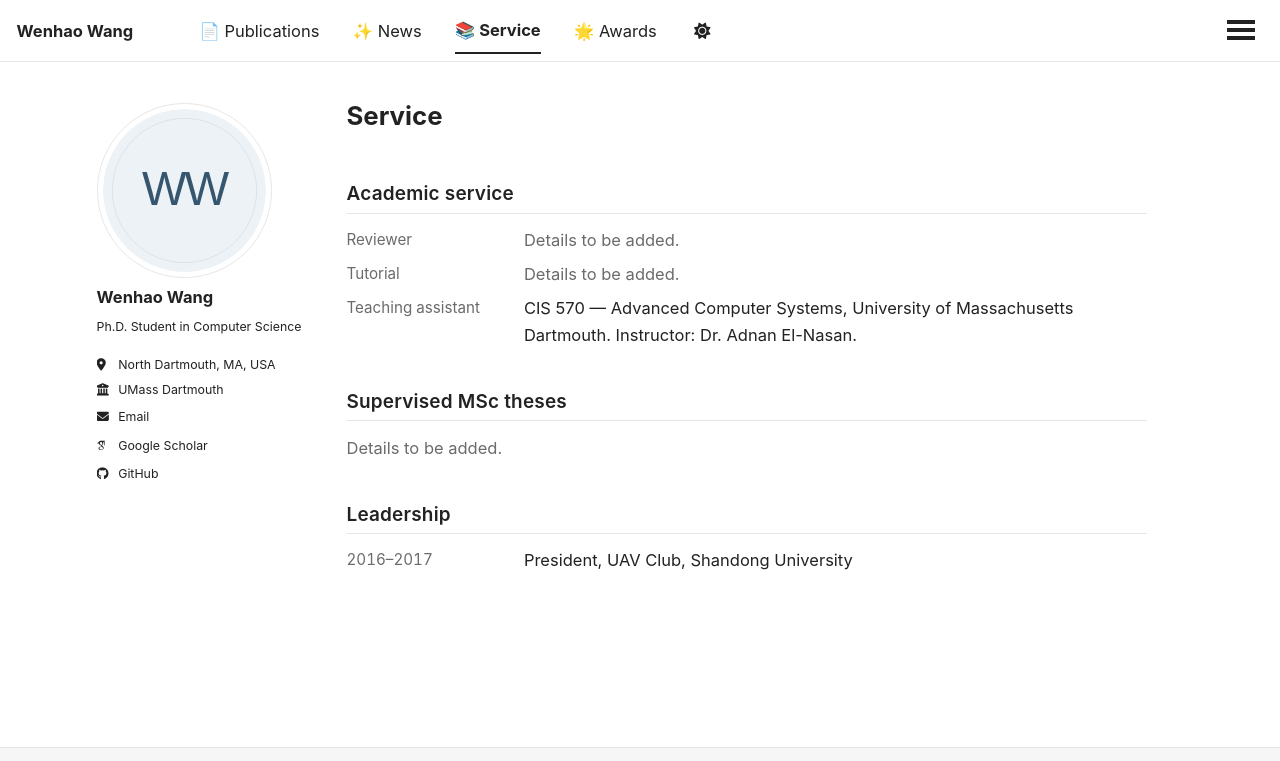
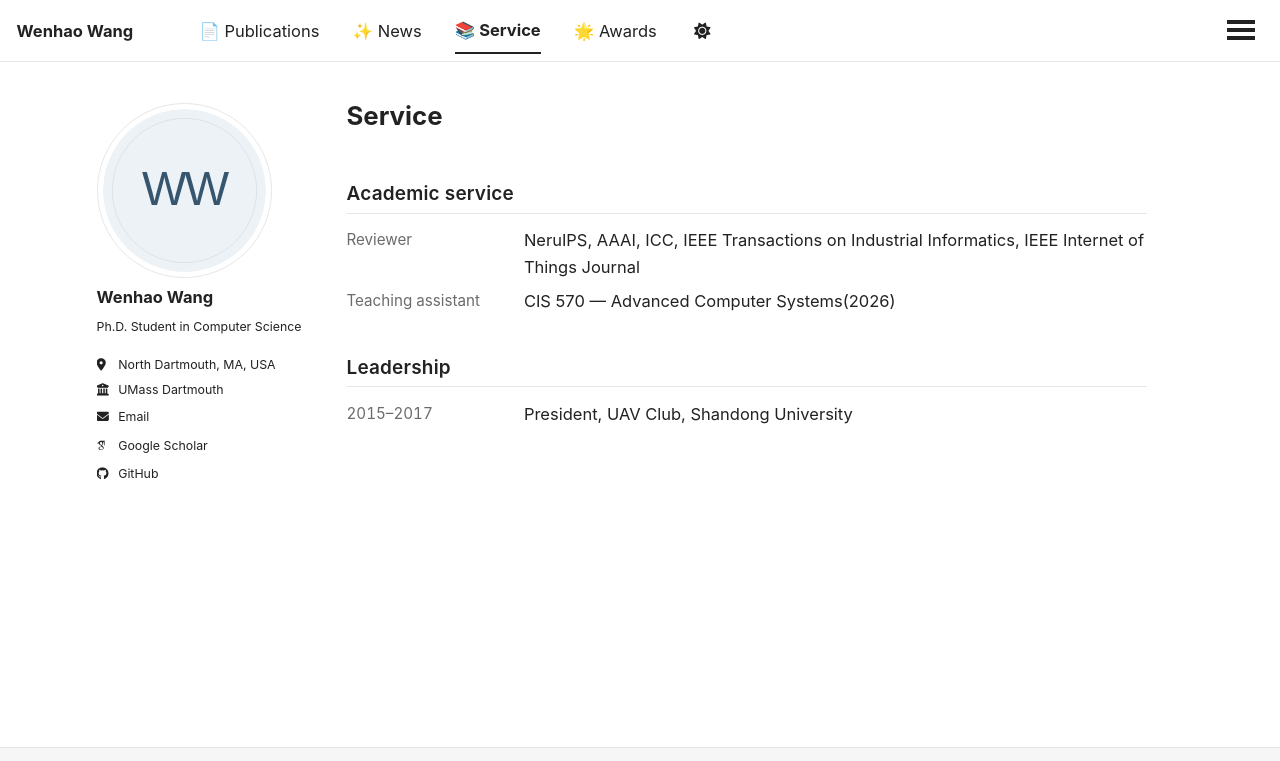
Before and after one commit to flyboyhoward/flyboyhoward.github.io, a Jekyll site: the page built from _pages/service.html, in a window 1280 px wide, cut to the strip 0-761 px from the top of the page. Built offline with Jekyll 4.4.1, drawn with Linux system fonts in a browser that asks for light colours; some web fonts are replaced; a script that is not in the unit is left out.

Commit message:
Update publication topics, service, teaching, and homepage content

```diff
--- a/_data/service.yml
+++ b/_data/service.yml
@@ -2,19 +2,19 @@
 - heading: "Academic service"
   entries:
     - date: "Reviewer"
-      text: ""
-    - date: "Tutorial"
-      text: ""
+      text: "NeruIPS, AAAI, ICC, IEEE Transactions on Industrial Informatics, IEEE Internet of Things Journal "
+    # - date: "Tutorial"
+    #   text: ""
     - date: "Teaching assistant"
-      text: "CIS 570 — Advanced Computer Systems, University of Massachusetts Dartmouth. Instructor: Dr. Adnan El-Nasan."
+      text: "CIS 570 — Advanced Computer Systems(2026)"
 
-- heading: "Supervised MSc theses"
-  entries: []
+# - heading: "Supervised MSc theses"
+#   entries: []
   # Replace [] with entries such as:
   #   - date: "Month YYYY"
   #     text: "Student name, [Thesis title](https://example.com)."
 
 - heading: "Leadership"
   entries:
-    - date: "2016–2017"
+    - date: "2015–2017"
       text: "President, UAV Club, Shandong University"
--- a/index.html
+++ b/index.html
@@ -22,7 +22,7 @@ redirect_from:
   <li><strong>Onboard intelligence:</strong> small language models and skill-driven robot operation.</li>
 </ul>
 
-<p class="open-line"><strong>Open to faculty opportunities.</strong> I expect to complete my Ph.D. in May 2027.{% if site.author.email %} Please <a href="mailto:{{ site.author.email | escape }}">contact me</a> to discuss opportunities.{% endif %}</p>
+<p class="open-line"><strong>Open to job opportunities.</strong> I expect to complete my Ph.D. in May 2027.{% if site.author.email %} Feel free to <a href="mailto:{{ site.author.email | escape }}">contact me</a> to discuss opportunities.{% endif %}</p>
 
 <details class="fold" id="education" open>
   <summary>🎓 Education</summary>
@@ -57,10 +57,10 @@ redirect_from:
   {% endfor %}
 </details>
 
-<details class="fold" id="service" open>
+<!-- <details class="fold" id="service" open>
   <summary>📚 Service</summary>
   {% include service-entries.html %}
-</details>
+</details> -->
 
 <details class="fold" id="publications" open>
   <summary>📄 Publications <span class="head-note">Full list at <a href="{{ site.author.googlescholar | escape }}">Google Scholar</a></span></summary>
```
Also changed, not shown: _data/publications.yml (+6 -6 lines), _data/teaching.yml (+1 -6 lines).
